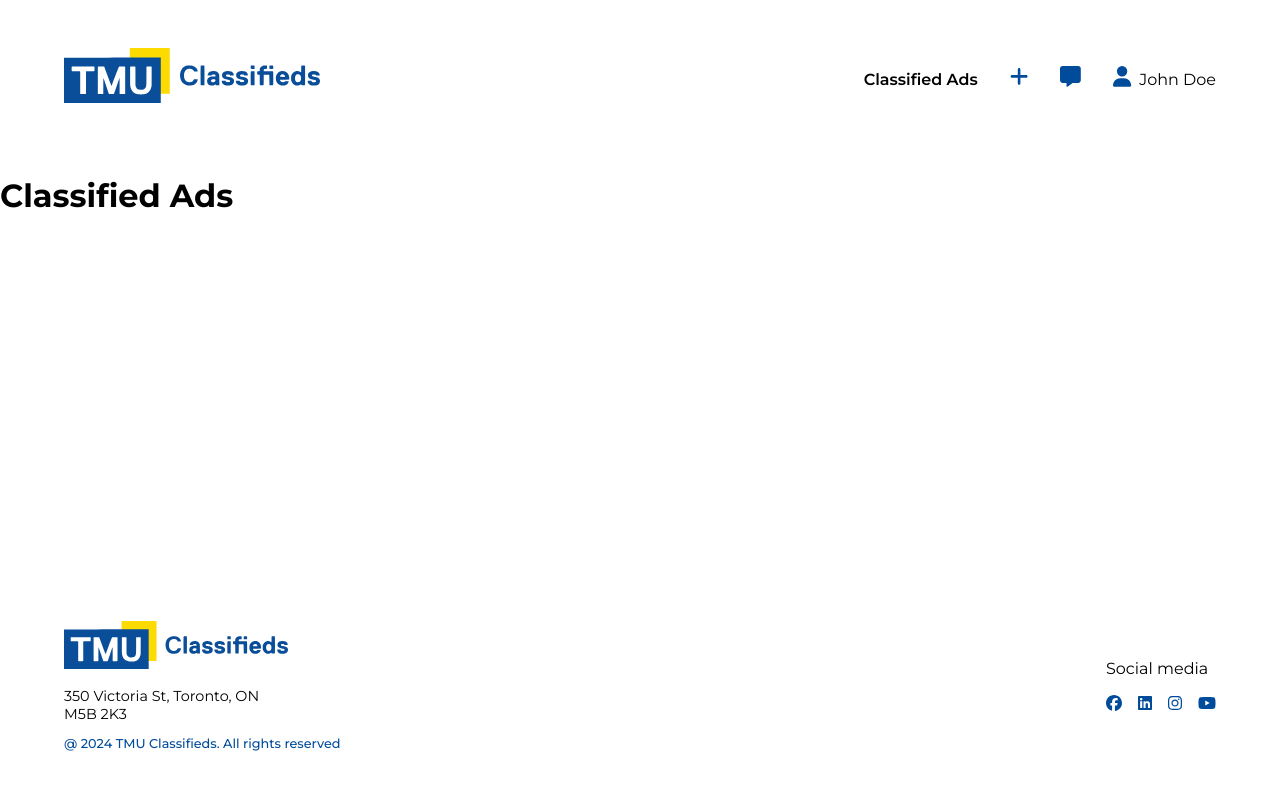
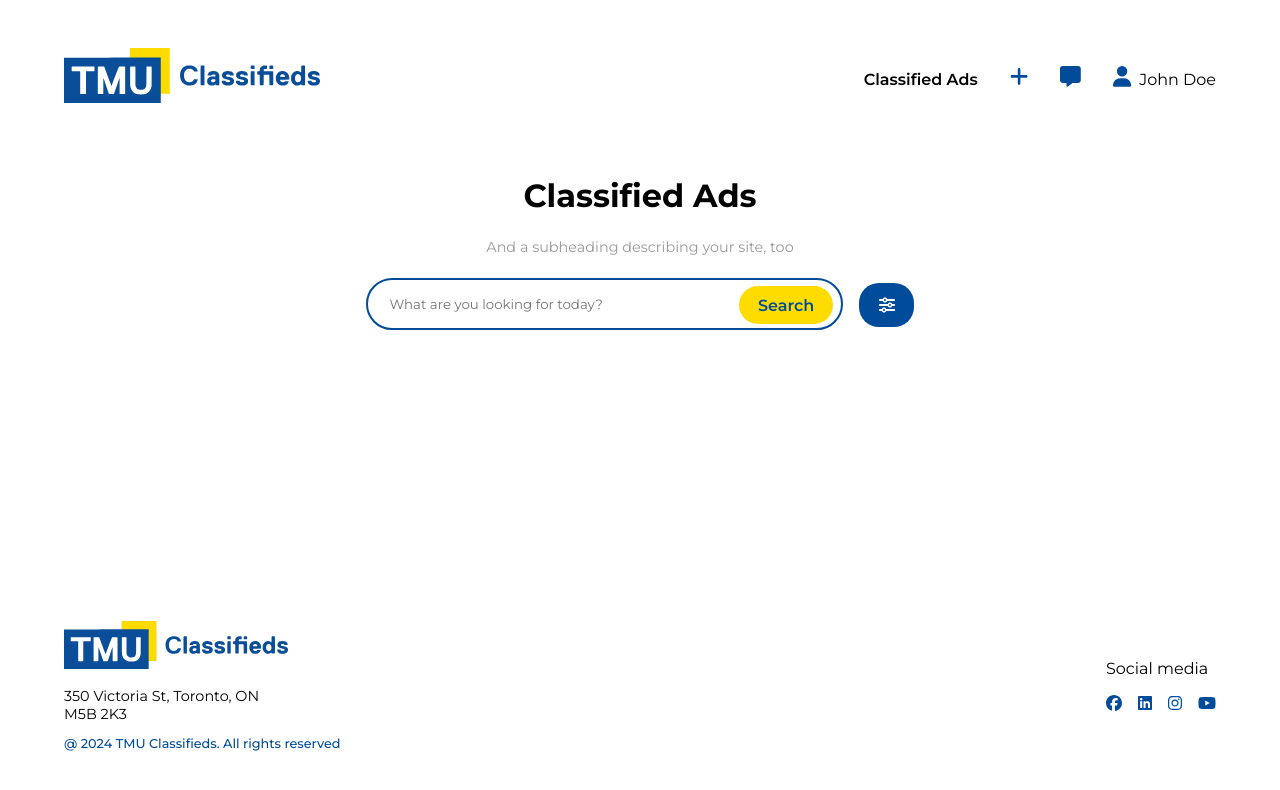
Before and after one commit to Gurveer-C1331/TMU-Classifieds, a React (Create React App) app in the folder client/: page /classified-ads in a window 1280 px wide. Shown: the top 790 px of the page. Built offline with nearby package versions, Linux system fonts and the light colour scheme.

Commit message:
Implemented page header & toolbar

```diff
--- a/client/src/pages/Classified-Ads/Classified-Ads.css
+++ b/client/src/pages/Classified-Ads/Classified-Ads.css
@@ -0,0 +1,49 @@
+#classified-ads-heading {
+  text-align: center;
+}
+
+#page-subheading {
+  font-size: 0.9em;
+  color: #999;
+}
+
+#classified-ads-toolbar {
+  text-align: center;
+  margin-top: 1.4em;
+}
+
+#classified-ads-search {
+  display: inline-block;
+  padding: 0.5em;
+  border-radius: 50px;
+  border: 2px solid #004c9b;
+}
+
+#classified-ads-searchbar {
+  padding: 0.6em 1em;
+  border-radius: 20px;
+  border: none;
+  width: 24em;
+}
+
+#classified-ads-searchbar:focus {
+  outline: none;
+}
+
+#classified-ads-search-btn {
+  padding: 0.6em 1.2em;
+  margin-left: 1em;
+  border-radius: 20px;
+  background: #FFDC00;
+  color: #004c9b;
+  font-weight: 600;
+  vertical-align: middle;
+}
+
+#classified-ads-filter-btn {
+  padding: 0.8em 1.2em;
+  margin-left: 1em;
+  border-radius: 20px;
+  background: #004c9b;
+  vertical-align: middle;
+}
--- a/client/src/pages/Classified-Ads/Classified-Ads.js
+++ b/client/src/pages/Classified-Ads/Classified-Ads.js
@@ -1,12 +1,31 @@
 import React from 'react';
-
+import { FontAwesomeIcon } from '@fortawesome/react-fontawesome';
 import './Classified-Ads.css';
+import { faSliders } from '@fortawesome/free-solid-svg-icons';
 
 function ClassifiedAds() {
 
   return (
     <div>
-      <h1>Classified Ads</h1>
+      <div id='classified-ads-heading'>
+        <h1>Classified Ads</h1>
+        <span id='page-subheading'>And a subheading describing your site, too</span>
+      </div>
+
+      <div id='classified-ads-toolbar'>
+        <div id='classified-ads-search'>
+          <input id='classified-ads-searchbar' placeholder='What are you looking for today?'></input>
+          <span id='classified-ads-search-btn'>Search</span>
+        </div>
+        <span id='classified-ads-filter-btn'>
+          <FontAwesomeIcon icon={faSliders} style={{color: "#FFF"}} />
+        </span>
+        <div id='classified-ads-filter-options' style={{display: 'none'}}></div>
+      </div>
+
+      <div id='classified-ads-listing-info'></div>
+
+      <div id='classified-ads-listing-container'></div>
     </div>
   );
 }
```
